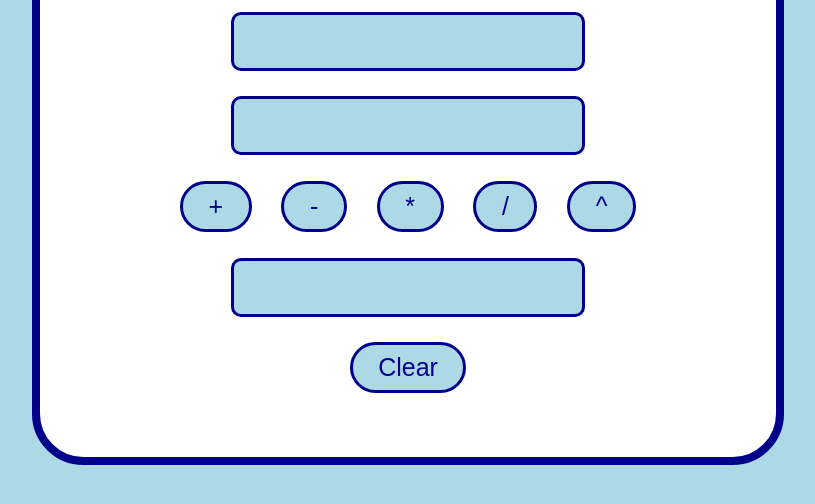
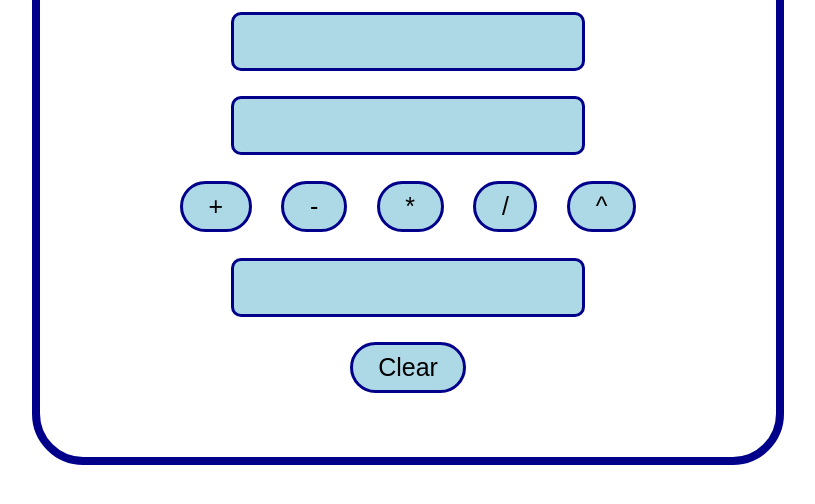
Before and after one commit to pbruss/calculator-app, a plain HTML site: page index.html in a window 1280 px wide. Shown: the part 182-686 px from the top of the page, without its empty margins (232-1047 px from the left). Drawn offline with Linux system fonts and the light colour scheme.

Commit message:
Update main.css
Changed styling colors

```diff
--- a/main.css
+++ b/main.css
@@ -1,5 +1,4 @@
 body {
-  background-color: lightblue;
   font-family: Candara, Futura, sans-serif;
 }
 
@@ -18,7 +17,7 @@ h1 {
 }
 
 button {
-  color: darkblue;
+  color: navyblue;
   font-size: 25px;
   background-color: lightblue;
   padding: 1vh 2vw;
@@ -32,7 +31,7 @@ button:active {
 }
 
 input {
-  color: darkblue;
+  color: navyblue;
   background-color: lightblue;
   padding: 1.5vh 1vw;
   margin: 1vw;
```
